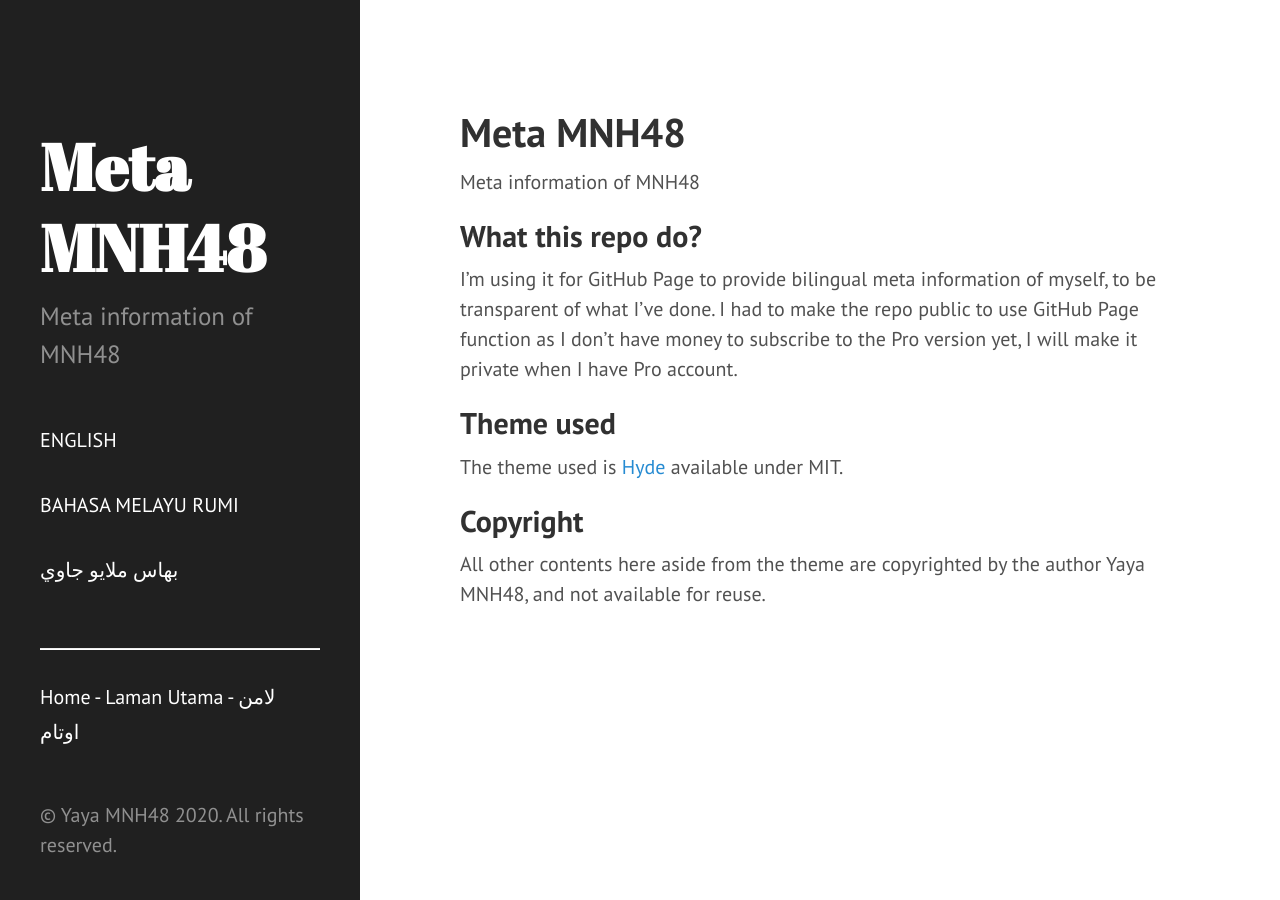
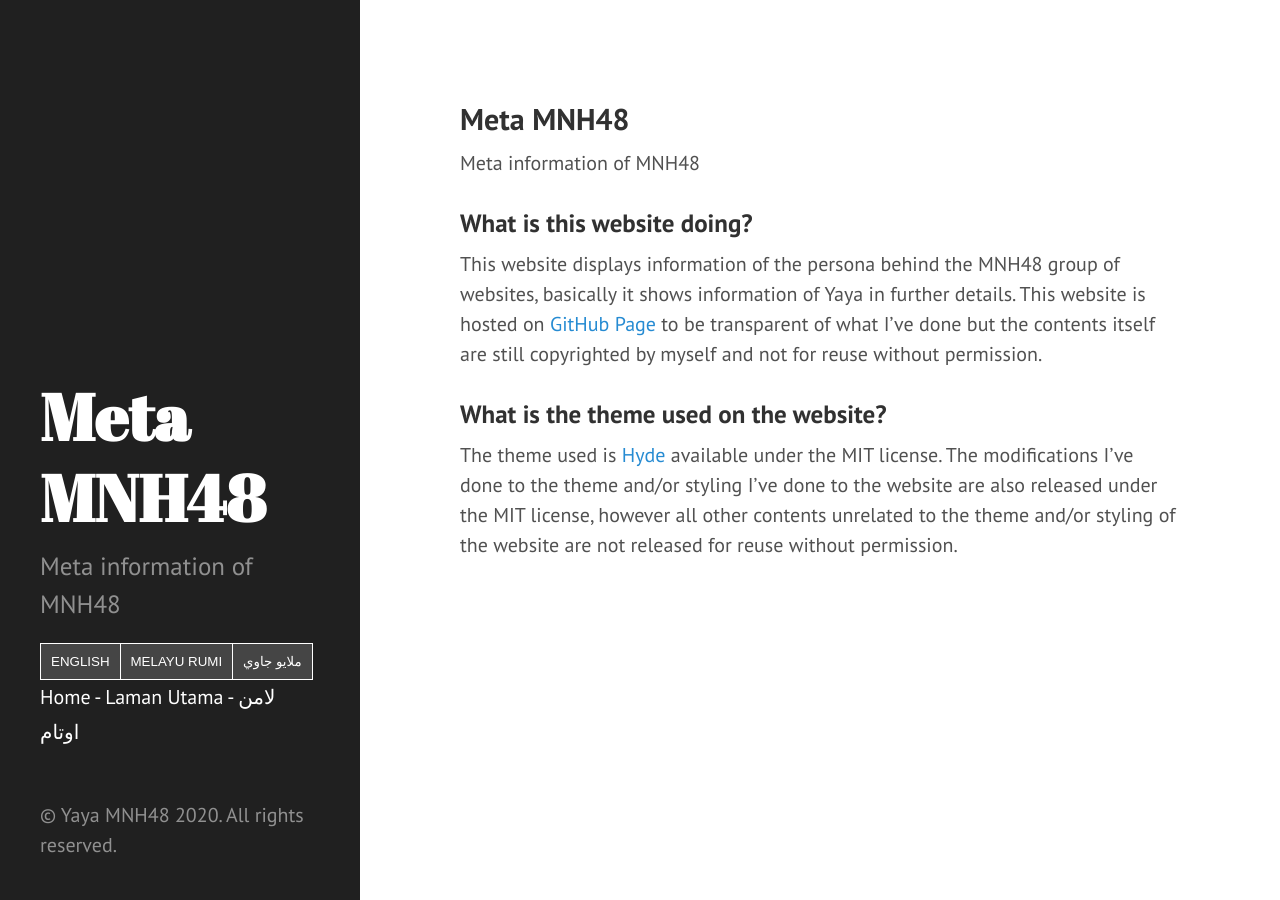
Before and after one commit to MuhdNurHidayat/meta.mnh48.moe, a Jekyll site: the page built from index.md, in a window 1280 px wide. Built offline with Jekyll 4.4.1, drawn with Linux system fonts in a browser that asks for light colours.

Commit message:
Edit language selector styling, add content to index.md

```diff
--- a/_includes/sidebar.html
+++ b/_includes/sidebar.html
@@ -10,10 +10,12 @@
     </div>
 
     <nav class="sidebar-nav">
-      <a class="sidebar-nav-item" href="javascript:showEnglish();" onclick="showEnglish();return false;" title="Read in English - Baca dalam bahasa Inggeris - باچ دالم بهاس ايڠݢريس">ENGLISH</a>
-      <a class="sidebar-nav-item" href="javascript:showMalayL();" onclick="showMalayL();return false;" title="Read in Malay (Latin script) - Baca dalam bahasa Melayu Rumi - باچ دالم بهاس ملايو رومي">BAHASA MELAYU RUMI</a>
-      <a class="sidebar-nav-item" href="javascript:showMalayA();" onclick="showMalayA();return false;" title="Read in Malay (Arabic script) - Baca dalam bahasa Melayu Jawi - باچ دالم بهاس ملايو جاوي">بهاس ملايو جاوي</a>
-      <hr>
+      <div class="langsel">
+        <button onclick="showEnglish();" title="Read in English - Baca dalam bahasa Inggeris - باچ دالم بهاس ايڠݢريس">ENGLISH</button>
+        <button onclick="showMalayL();" title="Read in Malay (Latin script) - Baca dalam bahasa Melayu Rumi - باچ دالم بهاس ملايو رومي">MELAYU RUMI</button>
+        <button onclick="showMalayA();" title="Read in Malay (Arabic script) - Baca dalam bahasa Melayu Jawi - باچ دالم بهاس ملايو جاوي">ملايو جاوي</button>
+      </div>
+      <noscript>Your browser does not support or has disabled JavaScript, you cannot change the display language of the website.<br/>Pelayar anda tidak menyokong atau telah melumpuhkan JavaScript, anda tidak boleh menukar bahasa paparan laman web ini.<br/>ڤلايار اندا تيدق مڽوکوڠ اتاو تله ملومڤوهکن JavaScript⹁ اندا تيدق بوليه منوکر بهاس ڤاڤرن لامن ويب اين.</noscript>
       <a class="sidebar-nav-item{% if page.url == site.baseurl %} active{% endif %}" href="{{ site.baseurl }}">Home - Laman Utama - لامن اوتام</a>
 
       {% comment %}
@@ -31,6 +33,6 @@
       {% endfor %}
     </nav>
 
-    <p><span lang="en">&copy; Yaya MNH48 {{ site.time | date: '%Y' }}. All rights reserved.</span> <span lang="ms">&copy; Yaya MNH48 {{ site.time | date: '%Y' }}. Hak cipta terpelihara.</span> <span lang="ms-Arab">&copy; يايا MNH48 {{ site.time | date: '%Y' }}. هق چيڤتا ترڤليهار.</span></p>
+    <p><span lang="en">&copy; Yaya MNH48 {{ site.time | date: '%Y' }}. All rights reserved.</span><span lang="ms">&copy; Yaya MNH48 {{ site.time | date: '%Y' }}. Hak cipta terpelihara.</span><span lang="ms-Arab">&copy; يايا MNH48 {{ site.time | date: '%Y' }}. هق چيڤتا ترڤليهار.</span></p>
   </div>
 </div>
--- a/index.md
+++ b/index.md
@@ -3,30 +3,56 @@ title: "Home - Laman Utama - لامن اوتام"
 layout: default
 ---
 
-# Meta MNH48
+## Meta MNH48
 {: lang="en"}
 
 Meta information of MNH48
 {: lang="en"}
 
-# Meta MNH48
+### What is this website doing?
+{: lang="en"}
+
+This website displays information of the persona behind the MNH48 group of websites, basically it shows information of Yaya in further details. This website is hosted on [GitHub Page](https://github.com/MuhdNurHidayat/meta.mnh48.moe) to be transparent of what I've done but the contents itself are still copyrighted by myself and not for reuse without permission.
+{: lang="en"}
+
+### What is the theme used on the website?
+{: lang="en"}
+
+The theme used is [Hyde](https://github.com/poole/hyde) available under the MIT license. The modifications I've done to the theme and/or styling I've done to the website are also released under the MIT license, however all other contents unrelated to the theme and/or styling of the website are not released for reuse without permission.
+{: lang="en"}
+
+## Meta MNH48
 {: lang="ms"}
 
 Maklumat meta mengenai MNH48
 {: lang="ms"}
 
-# ميتا MNH48
+### Apa tujuan laman web ini?
+{: lang="ms"}
+
+Laman web ini memaparkan maklumat manusia di sebalik kumpulan laman web MNH48, asasnya ia memaparkan maklumat Yaya dengan lebih lanjut. Laman web ini dihoskan di [GitHub Page](https://github.com/MuhdNurHidayat/meta.mnh48.moe) agar anda boleh lihat apa yang saya telah tulis, tetapi kandungan laman web ini sendiri masih lagi berhakcipta bawah saya dan tidak boleh digunakan semula tanpa kebenaran.
+{: lang="ms"}
+
+### Apa tema yang digunakan di laman web ini?
+{: lang="ms"}
+
+Tema yang digunakan ialah [Hyde](https://github.com/poole/hyde) yang boleh didapati di bawah lesen MIT. Pengubahsuaian yang saya telah lakukan kepada tema ini dan/atau segala penggayaan di laman web ini juga diterbitkan di bawah lesen MIT, tetapi kandungan-kandungan lainnya yang tidak berkaitan dengan tema dan/atau penggayaan laman web ini tidak diterbitkan untuk penggunaan semula tanpa kebenaran.
+{: lang="ms"}
+
+## ميتا MNH48
 {: lang="ms-Arab"}
 
 معلومت ميتا مڠناءي MNH48
 {: lang="ms-Arab"}
 
+### اڤ توجوان لامن ويب اين؟
+{: lang="ms-Arab"}
 
-## What this repo do?
-I'm using it for GitHub Page to provide bilingual meta information of myself, to be transparent of what I've done. I had to make the repo public to use GitHub Page function as I don't have money to subscribe to the Pro version yet, I will make it private when I have Pro account.
+لامن ويب اين مماڤرکن معلومت د سباليق کومڤولن لامن ويب MNH48⹁ اسسڽ ايا مماڤرکن معلومت يايا دڠن لبيه لنجوت. لامن ويب اين دهوسکن د [GitHub Page](https://github.com/MuhdNurHidayat/meta.mnh48.moe) اݢر اند بوليه ليهت اڤ يڠ ساي تله توليس⹁ تتاڤي کندوڠن لامن ويب اين سنديري ماسيه لاݢي برهقچيڤتا باواه ساي دان تيدق بوليه دݢوناکن سمولا تنڤا کبنرن.
+{: lang="ms-Arab"}
 
-## Theme used
-The theme used is [Hyde](https://github.com/poole/hyde) available under MIT.
+### اڤ تيما يڠ دݢوناکن د لامن ويب اين؟
+{: lang="ms-Arab"}
 
-## Copyright
-All other contents here aside from the theme are copyrighted by the author Yaya MNH48, and not available for reuse.
+تيما يڠ دݢوناکن اياله [Hyde](https://github.com/poole/hyde) يڠ بوليه دداڤتي د باواه ليسين MIT. ڤڠوبهسواين يڠ ساي تله لاکوکن کڤادا تيما اين دان\اتاو سݢال ڤڠݢاياءن د لامن ويب اين جوݢ دتربيتکن د باواه ليسين  MIT⹁ تتاڤي کندوڠن٢ لاينڽ يڠ تيدق برکايتن دڠن تيما دان\اتاو ڤڠݢاياءن لامن ويب اين تيدق دتربيتکن اونتوق ڤڠݢوناءن سمولا تنڤ کبنرن.
+{: lang="ms-Arab"}
--- a/public/css/yaya.css
+++ b/public/css/yaya.css
@@ -37,3 +37,27 @@ img[alt$="><"] {
 :lang(ms){
   display: none;
 }
+
+/* Language selector */
+.langsel button {
+  background-color: #454545;
+  border: 1px solid white;
+  color: white;
+  padding: 10px 10px;
+  cursor: pointer;
+  float: left;
+}
+
+.langsel button:not(:last-child) {
+  border-right: none;
+}
+
+.langsel:after {
+  content: "";
+  clear: both;
+  display: table;
+}
+
+.langsel button:hover {
+  background-color: #999999;
+}
```
Also changed, not shown: README.md.
